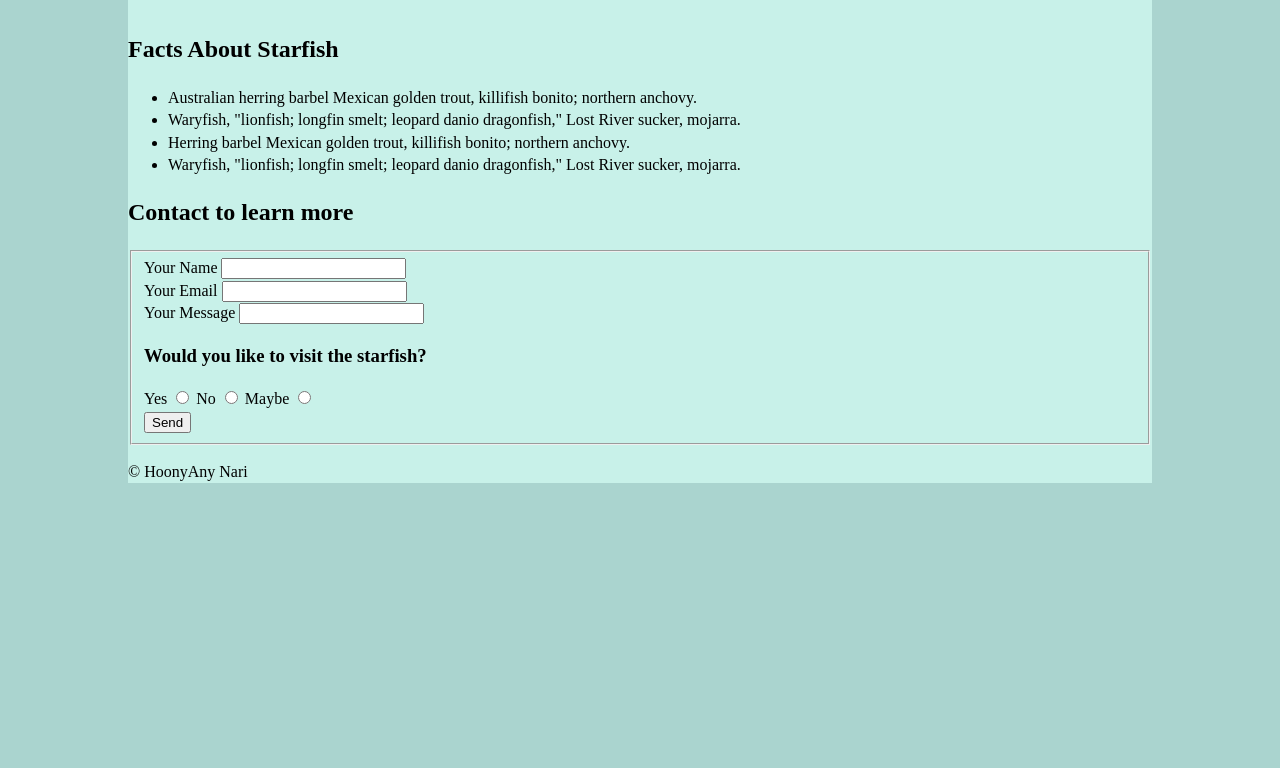
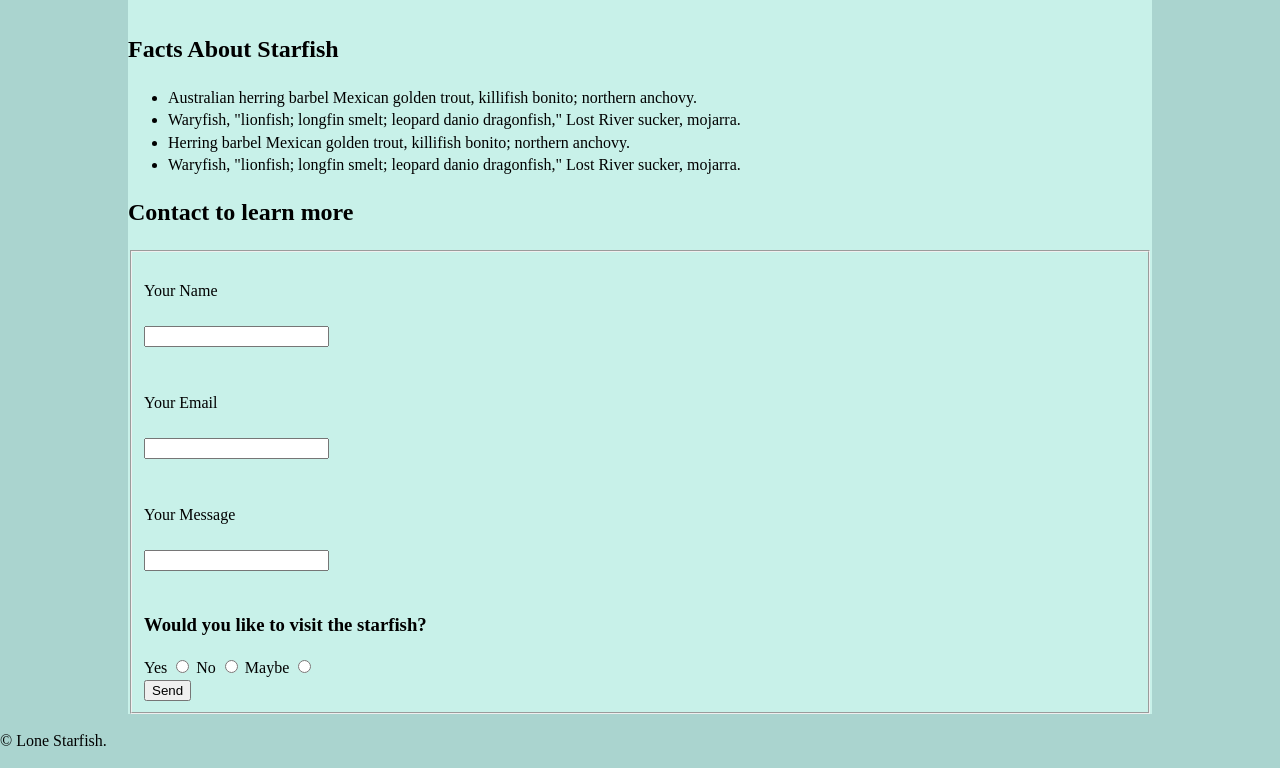
Before and after one commit to yoon0033/yoon0033.github.io, a plain HTML site: page midterm/index.html in a window 1280 px wide. Shown: the part 778-1546 px from the top of the page. Before the commit the page ends 1277 px from the top, so only its background shows below. Drawn offline with Linux system fonts and the light colour scheme.

Commit message:
midterm8

```diff
--- a/midterm/css/main.css
+++ b/midterm/css/main.css
@@ -60,3 +60,10 @@ article img {
     display: block;
     clear: both;
 }
+
+.boxwrap {
+    white-space: pre-line;
+    border: 1px solid balck;
+    display: table;
+    width: 100%;
+}
--- a/midterm/index.html
+++ b/midterm/index.html
@@ -41,23 +41,31 @@
 
         <section>
             <h2>Contact to learn more</h2>
-
             <fieldset>
-
+            <div class="boxwrap">
                     <form method="get">
                         <label for="fullname">Your Name</label>
+                        <div class="box">
                             <input id="fullname">
+                        </div>
                     </form>
 
                     <form method="get">
                         <label for="email">Your Email</label>
+                        <div class="box">
                             <input id="email">
+                        </div>
                     </form>
 
                     <form method="get">
                         <label for="message">Your Message</label>
+                        <div class="box">
                             <input id="message">
+                        </div>
                     </form>
+                </div>
+
+
 
             <h3>Would you like to visit the starfish?</h3>
                 <form method="get">
@@ -76,14 +84,12 @@
                 </form>
 
             </fieldset>
-
-
-            </form>
+        </div>
         </section>
     </main>
 
     <footer>
-        <p>&copy; HoonyAny Nari</p>
+        <p>&copy; Lone Starfish.</p>
     </footer>
     </div>
 
```
Lines whose indentation alone changed are shown as unchanged.
